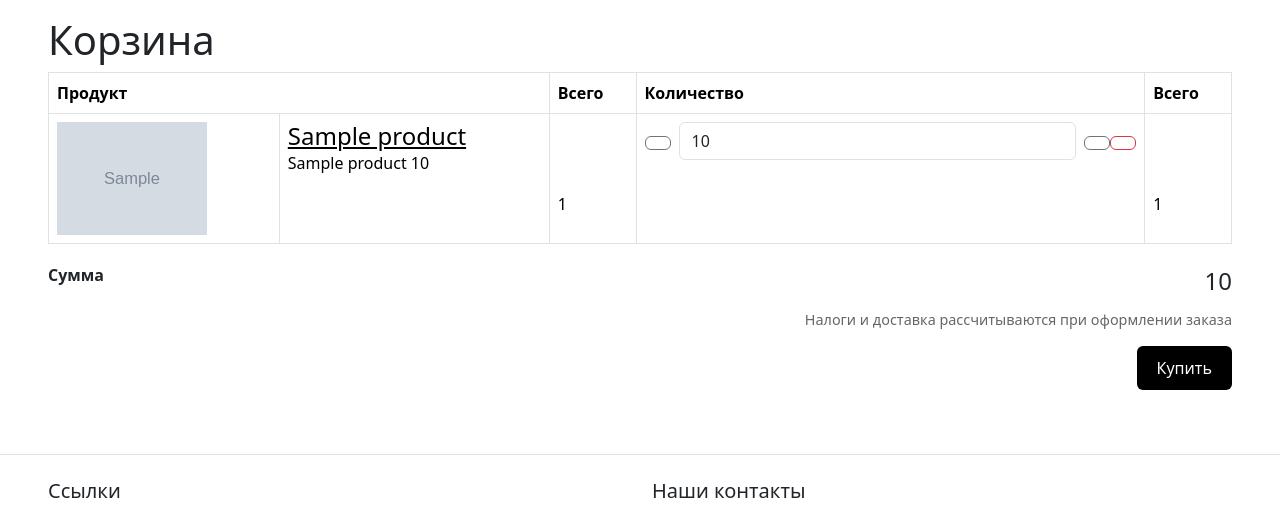
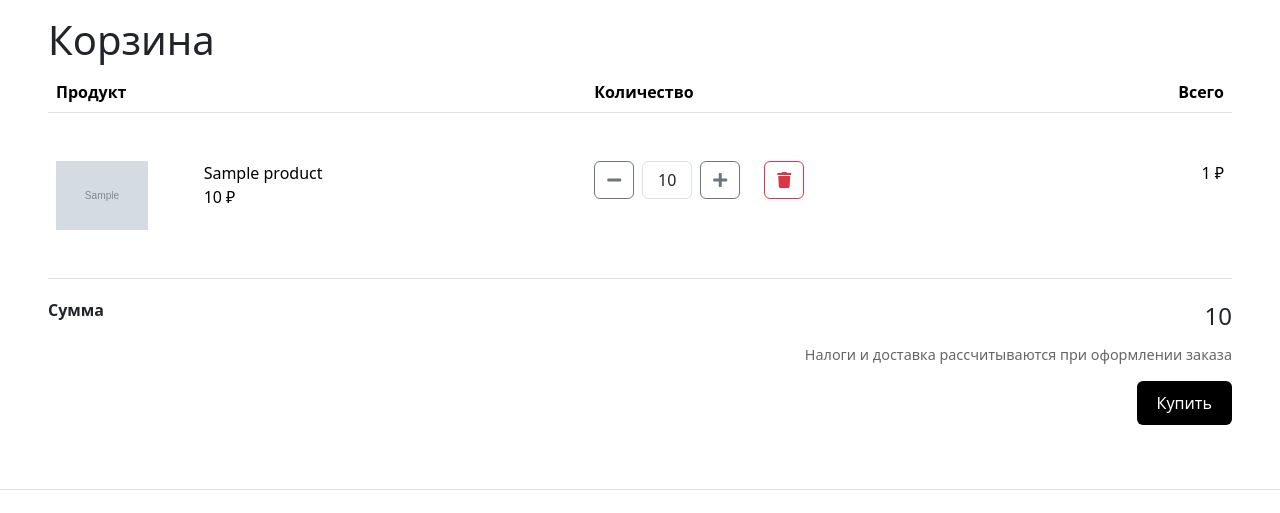
Before and after one commit to Asgef/gwent_website, a Django app: template game_gwent/templates/cart/cart.html in a window 1280 px wide. Shown: the part 117-630 px from the top of the page. Run offline with Django 5.2, Linux system fonts and the light colour scheme; the template is opened without the code that fills it: most values are stand-ins (such as "Sample title", 1, 10 or a date in 2020); grey boxes marked "Sample" are stand-in pictures; some libraries are stand-ins or nearby versions.

Commit message:
Refactoring cart layout

```diff
--- a/game_gwent/static/game_gwent/css/product.css
+++ b/game_gwent/static/game_gwent/css/product.css
@@ -146,3 +146,8 @@ footer {
   z-index: 2;
   background: rgba(255, 255, 255, 0.8);
 }
+
+.product-link {
+  text-decoration: none;
+  color: black;
+}
--- a/game_gwent/templates/cart/cart.html
+++ b/game_gwent/templates/cart/cart.html
@@ -6,6 +6,7 @@
 {% block content %}
   <div class="py-3 px-5">
     <link href="{% static 'game_gwent/cart/css/cart.css' %}" rel="stylesheet">
+    <link rel="stylesheet" href="https://cdnjs.cloudflare.com/ajax/libs/font-awesome/5.15.4/css/all.min.css">
 
     <cart-items class="page-width section-template--17791550292279__cart-items-padding">
       <div class="title-wrapper-with-link">
@@ -23,80 +24,57 @@
         <div class="cart__contents critical-hidden">
           <div class="cart__items" id="main-cart-items" data-id="template--17791550292279__cart-items">
             <div class="js-contents">
-              <table class="table table-bordered table-hover">
+              <table class="table bordered-toptable-hover">
                 <caption class="visually-hidden">Your cart</caption>
                 <thead>
                   <tr>
-                    <th class="caption-with-letter-spacing" colspan="2" scope="col">Продукт</th>
-                    <th class="caption-with-letter-spacing" colspan="1" scope="col">Всего</th>
-                    <th class="caption-with-letter-spacing small-hide" colspan="1" scope="col">Количество</th>
-                    <th class="caption-with-letter-spacing small-hide" colspan="1" scope="col">Всего</th>
+                    <th class="col-1" scope="col">Продукт</th>
+                    <th class="col-4" scope="col"></th>
+                    <th class="col-3 small-hide" scope="col">Количество</th>
+                    <th class="col-3 small-hide text-end" scope="col">Всего</th>
                   </tr>
                 </thead>
                 <tbody>
                   {% for item in cart_items %}
                   <tr class="cart-item" id="CartItem-{{ forloop.counter }}">
-                    <td class="cart-item__media">
-                      <a href="{{ item.product.get_absolute_url }}" class="cart-item__link" aria-hidden="true" tabindex="-1">
-                        <img src="{{ item.product.main_image.url }}" class="img-fluid" alt="{{ item.product.name }}" loading="lazy" width="150" height="131">
-                      </a>
+                    <td class="cart-item__media col-1 py-5">
+                      <img src="{{ item.product.main_image.url }}" class="img-fluid" alt="{{ item.product.title }}" loading="lazy" width="150" height="131">
                     </td>
-                    <td class="cart-item__details">
-                      <a href="{{ item.product.get_absolute_url }}" class="h4">{{ item.product.name }}</a>
-                      <div class="product-option">{{ item.product.title }} {{ item.product.price }}</div>
+                    <td class="cart-item__details col-4 px-5 py-5">
+                      <a href="{% url 'collections_detail' item.product.id %}" class="product-link">{{ item.product.title }}</a>
+                      <div class="product-option">{{ item.product.price }} ₽</div>
                     </td>
-                    <td class="cart-item__totals right medium-hide large-up-hide">
-                      <div class="loading-overlay hidden">
-                        <div class="loading-overlay__spinner">
-                          <svg aria-hidden="true" focusable="false" role="presentation" class="spinner" viewBox="0 0 66 66" xmlns="http://www.w3.org/2000/svg">
-                            <circle class="path" fill="none" stroke-width="6" cx="33" cy="33" r="30"></circle>
-                          </svg>
-                        </div>
-                      </div>
-                      <div class="cart-item__price-wrapper">
-                        <span class="price price--end">{{ item.total_price }}</span>
-                      </div>
-                    </td>
-                    <td class="cart-item__quantity small-hide">
+                    <td class="cart-item__quantity col-3 small-hide py-5">
                       <div class="cart-item__quantity-wrapper d-flex align-items-center">
-
                         <form action="{% url 'update_cart' item.product.id %}" method="post" class="d-inline-block">
                           {% csrf_token %}
                           <input type="hidden" name="action" value="decrease">
                           <button class="btn btn-outline-secondary" type="submit">
                             <span class="visually-hidden">Decrease quantity for {{ item.product.name }}</span>
-                            <i class="bi bi-dash"></i>
+                            <i class="fas fa-minus"></i>
                           </button>
                         </form>
-
-                        <input class="form-control quantity__input mx-2" type="number" name="quantity" value="{{ item.quantity }}" min="1" aria-label="Quantity for {{ item.product.name }}" id="Quantity-{{ forloop.counter }}" data-index="{{ forloop.counter }}" readonly>
+                        <input class="form-control quantity__input mx-2 text-center" type="number" name="quantity" value="{{ item.quantity }}" min="1" aria-label="Quantity for {{ item.product.name }}" id="Quantity-{{ forloop.counter }}" data-index="{{ forloop.counter }}" readonly style="width: 50px;">
                         <form action="{% url 'update_cart' item.product.id %}" method="post" class="d-inline-block">
                           {% csrf_token %}
                           <input type="hidden" name="action" value="increase">
                           <button class="btn btn-outline-secondary" type="submit">
                             <span class="visually-hidden">Increase quantity for {{ item.product.name }}</span>
-                            <i class="bi bi-plus"></i>
+                            <i class="fas fa-plus"></i>
                           </button>
                         </form>
-                        <form method="post" action="{% url 'remove_from_cart' item.product.id %}" class="d-inline-block ml-2">
+                        <form method="post" action="{% url 'remove_from_cart' item.product.id %}" class="d-inline-block ml-2 ps-4">
                           {% csrf_token %}
                           <button class="btn btn-outline-danger" type="submit">
                             <span class="visually-hidden">Remove {{ item.product.name }}</span>
-                            <i class="bi bi-trash"></i>
+                            <i class="fas fa-trash"></i>
                           </button>
                         </form>
                       </div>
                     </td>
-                    <td class="cart-item__totals right small-hide">
-                      <div class="loading-overlay hidden">
-                        <div class="loading-overlay__spinner">
-                          <svg aria-hidden="true" focusable="false" role="presentation" class="spinner" viewBox="0 0 66 66" xmlns="http://www.w3.org/2000/svg">
-                            <circle class="path" fill="none" stroke-width="6" cx="33" cy="33" r="30"></circle>
-                          </svg>
-                        </div>
-                      </div>
-                      <div class="cart-item__price-wrapper">
-                        <span class="price price--end">{{ item.total_price }}</span>
+                    <td class="cart-item__totals col-3 right small-hide py-5">
+                      <div class="cart-item__price-wrapper text-end">
+                        <span class="price price--end">{{ item.total_price }} ₽</span>
                       </div>
                     </td>
                   </tr>
@@ -119,4 +97,5 @@
       {% endif %}
     </cart-items>
   </div>
+
 {% endblock %}
```
